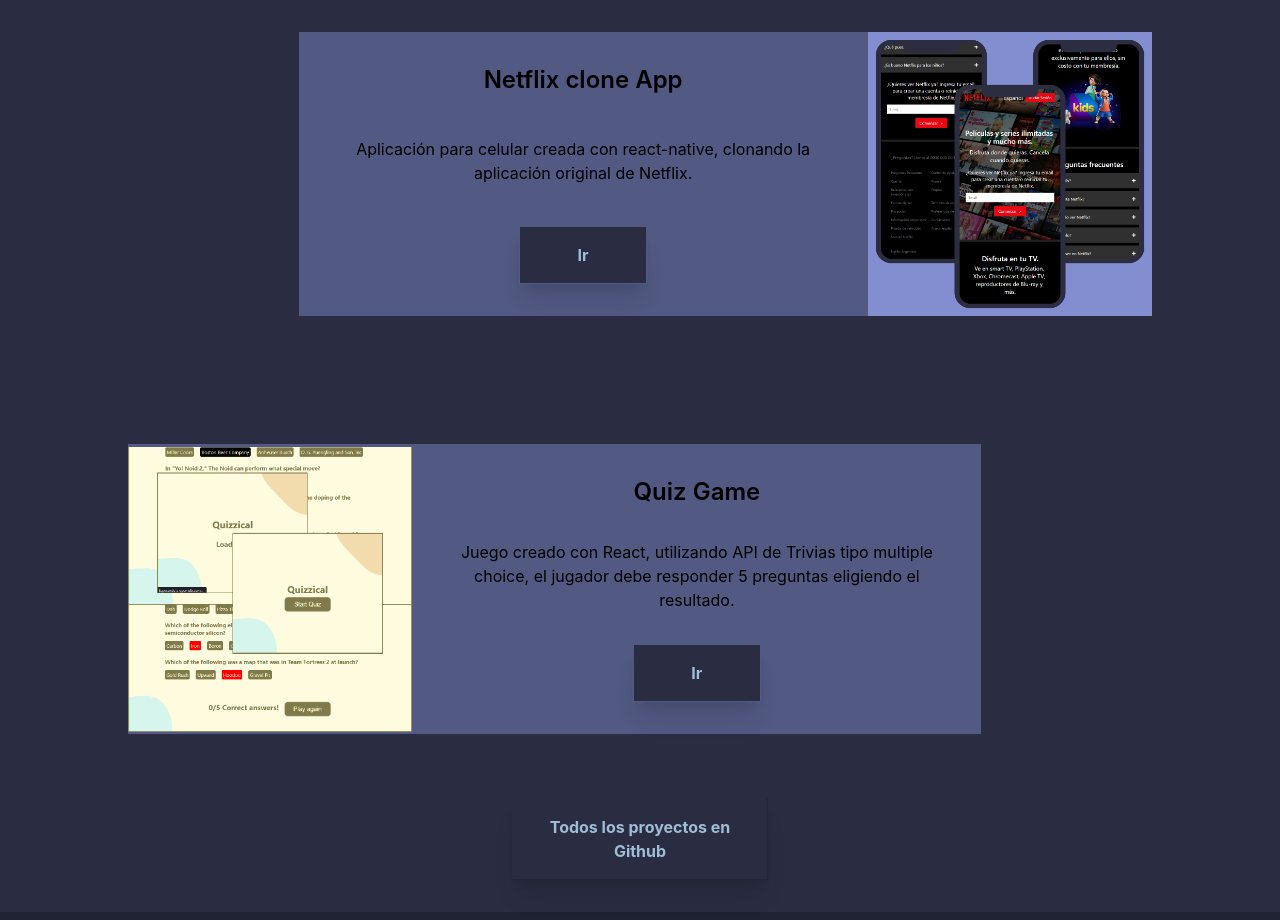
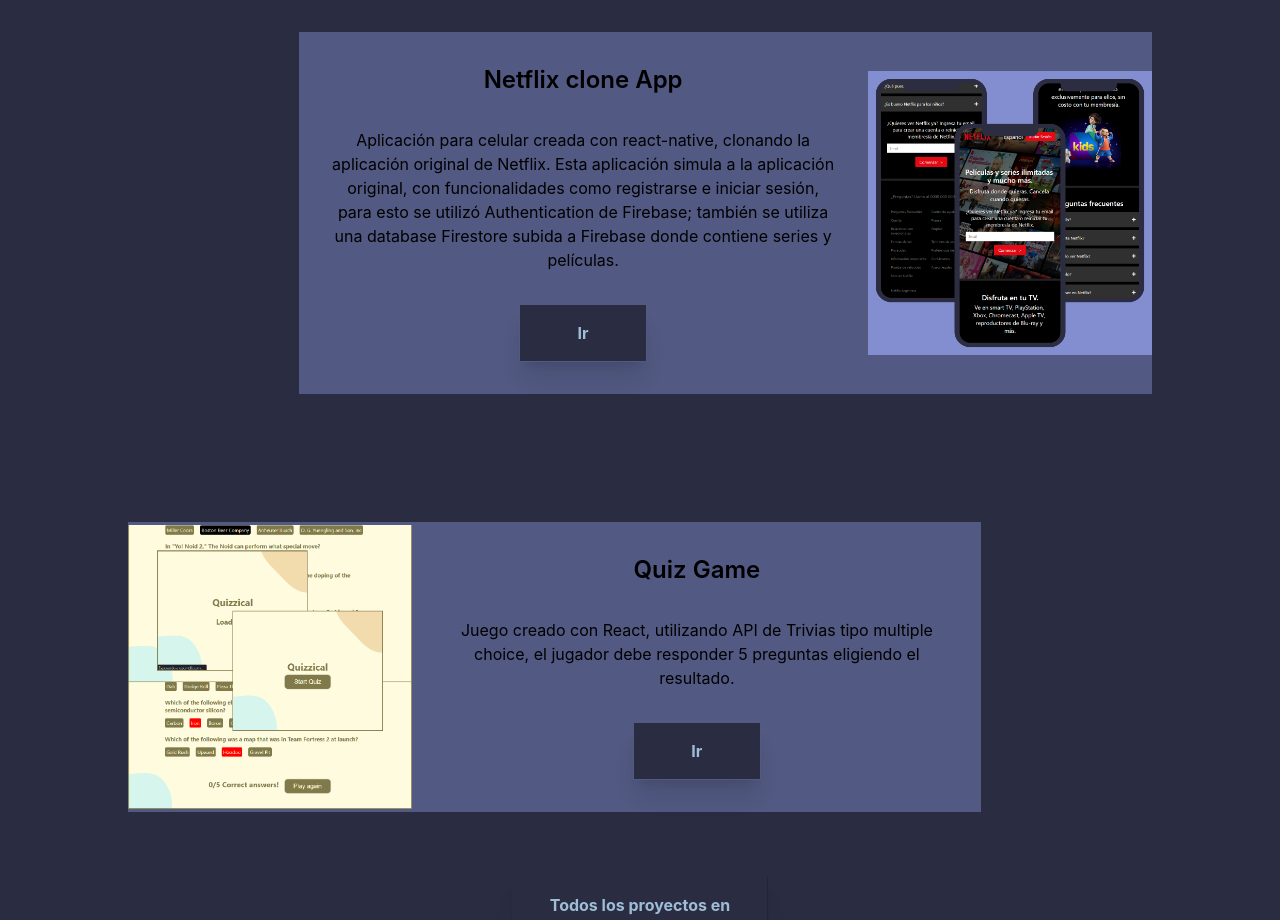
Before and after one commit to petragliamateo/Portfolio-Next, a Next.js app: page / in a window 1280 px wide. Shown: the part 1780-2700 px from the top of the page. Built offline with nearby package versions, Linux system fonts and the light colour scheme.

Commit message:
text commit

```diff
--- a/components/Proyectos.js
+++ b/components/Proyectos.js
@@ -11,7 +11,11 @@
           slide="rigth"
           titulo="Netflix clone App"
           contenido={`Aplicación para celular creada con react-native,
-                       clonando la aplicación original de Netflix.`}
+                       clonando la aplicación original de Netflix. Esta
+                       aplicación simula a la aplicación original, con funcionalidades como
+                       registrarse e iniciar sesión, para esto se utilizó
+                       Authentication de Firebase; también se utiliza una database Firestore
+                       subida a Firebase donde contiene series y películas.`}
           imgUrl="/images/Netflix-clone.png"
           projectUrl="https://github.com/petragliamateo/Netflix-clone-app"
         />
```
Also changed, not shown: .eslintrc.js (added).
